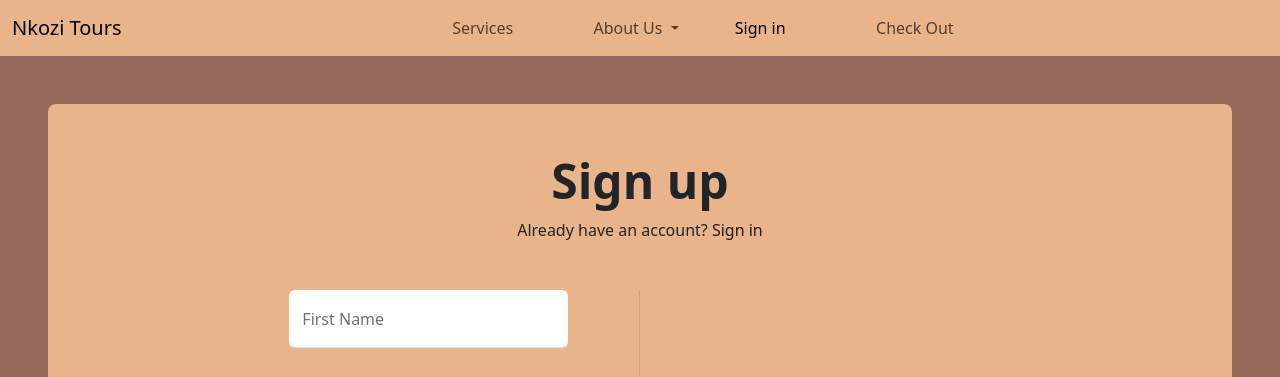
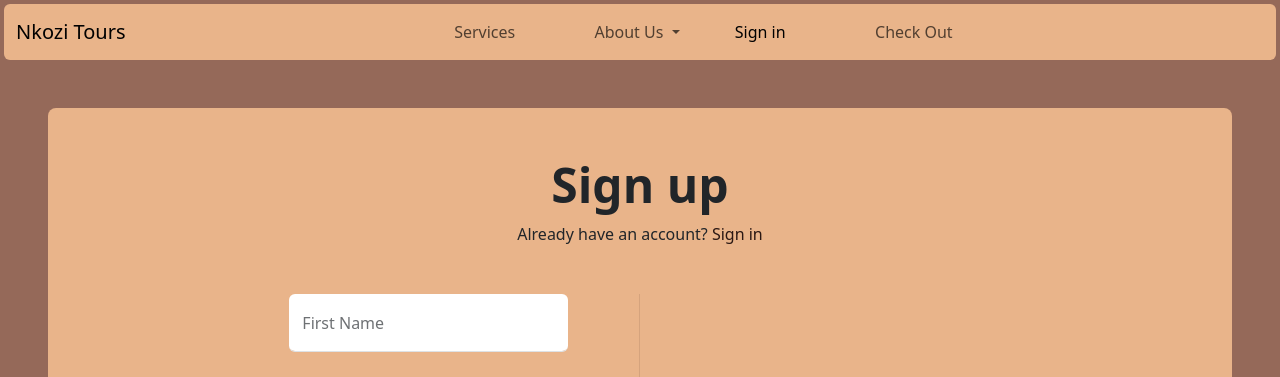
Before and after one commit to muliratendo/web-group-c-course-work, a website: page assets/signup-login/signup/signup.html in a window 1280 px wide. Shown: the top 377 px of the page. Drawn offline with nearby package versions, Linux system fonts and the light colour scheme.

Commit message:
corrected errors

```diff
--- a/assets/signup-login/signup/signup.html
+++ b/assets/signup-login/signup/signup.html
@@ -17,7 +17,7 @@
 
 <body class="bg-dark">
   <!-- nav-bar -->
-  <nav class="navbar navbar-expand-lg navbar-light bg-light">
+  <nav class="navbar navbar-expand-lg  navbar-light bg-light rounded-2 m-1">
     <div class="container-fluid">
       <a class="navbar-brand " aria-current="page"
         href="https://muliratendo.github.io/web-group-c-course-work/index.html">Nkozi Tours</a>
```
